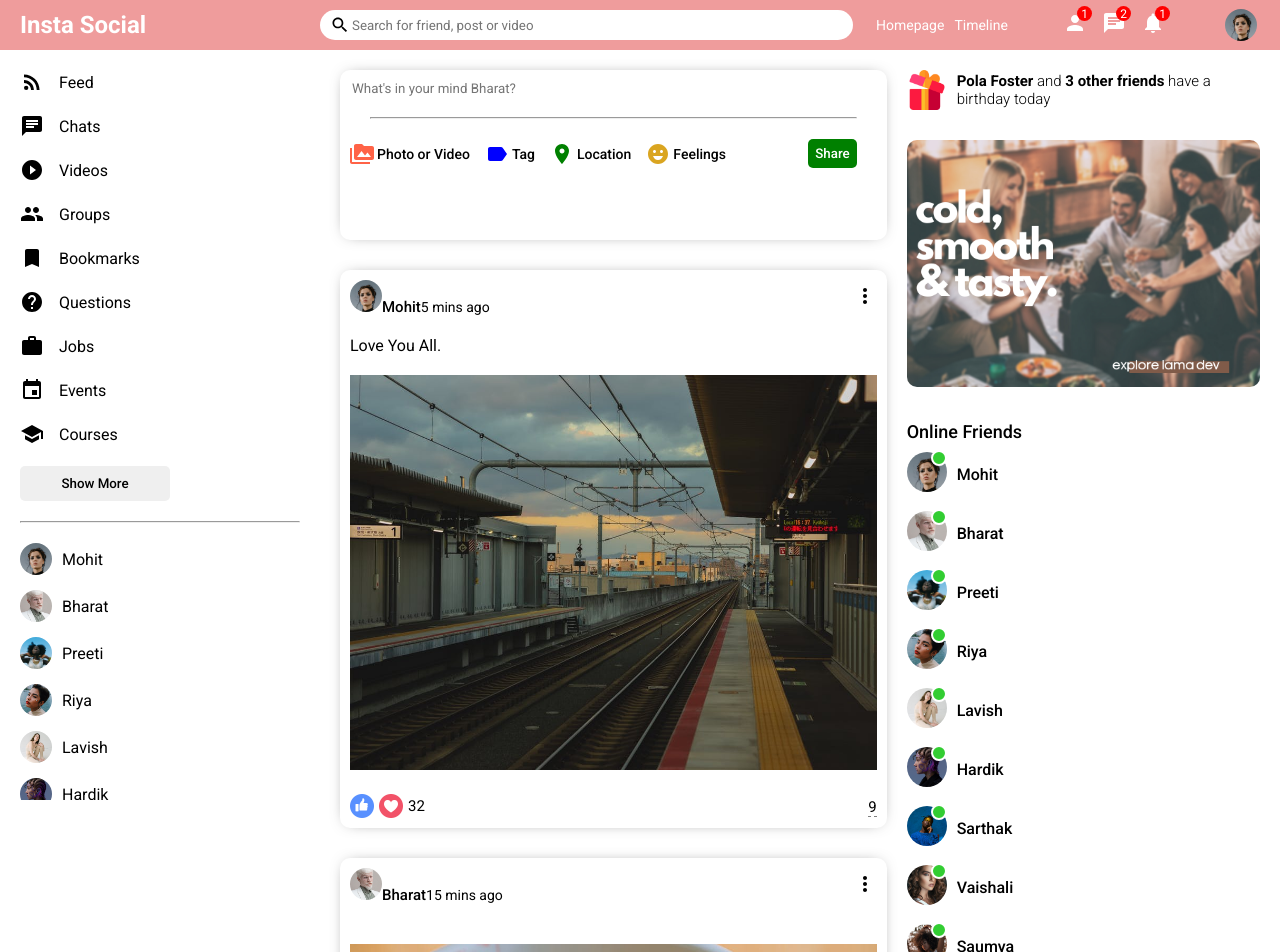
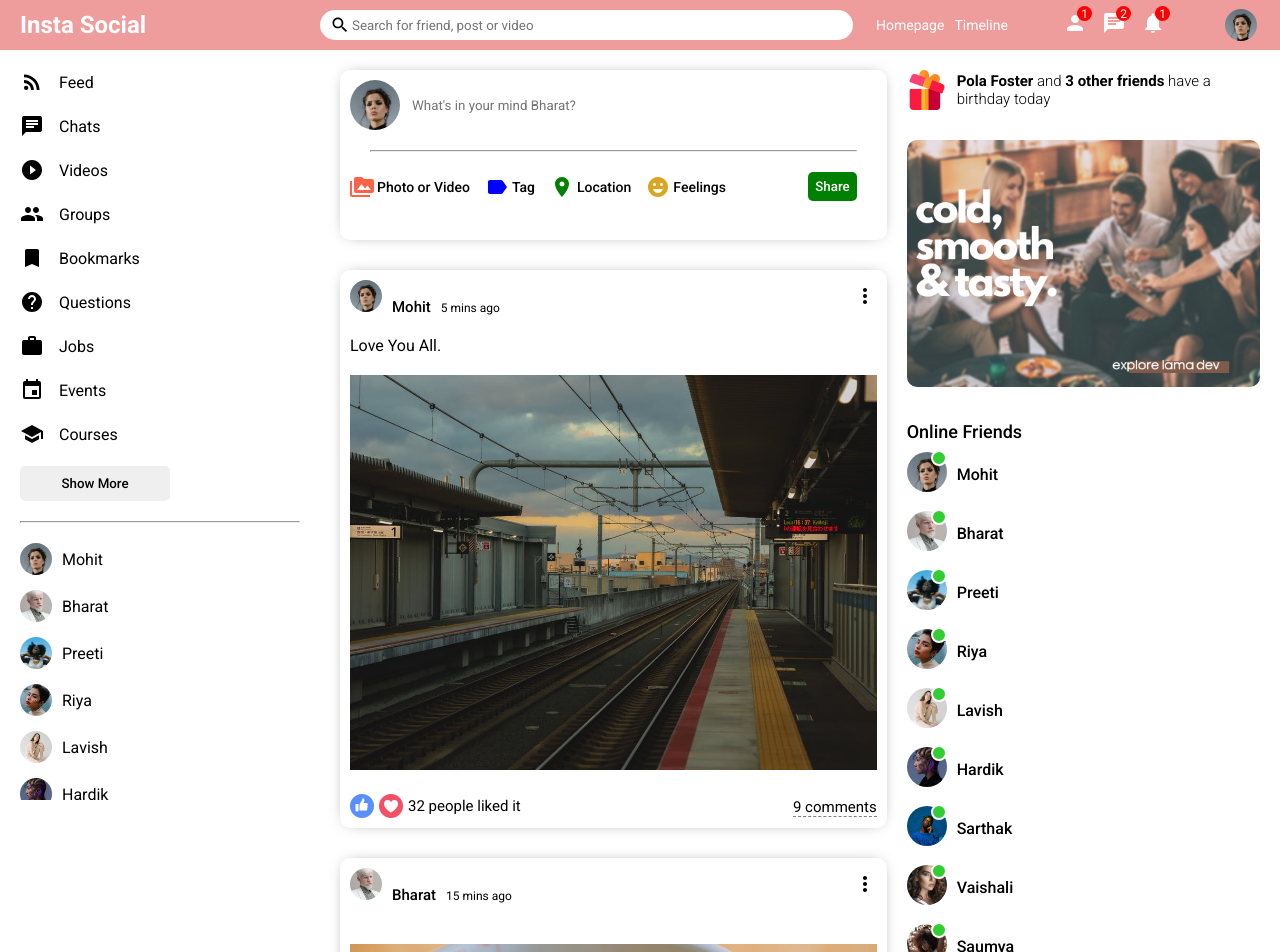
Before and after one commit to Mohit-9440/social-app, a React (Create React App) app: page / in a window 1280 px wide. Shown: the top 952 px of the page. Built offline with nearby package versions, Linux system fonts and the light colour scheme.

Commit message:
like functionality

```diff
--- a/src/components/post/Post.jsx
+++ b/src/components/post/Post.jsx
@@ -1,8 +1,16 @@
 import './post.css';
 import { MoreVert } from '@material-ui/icons';
 import { Users } from '../../dummyData';
+import { useState } from 'react';
 
 export default function Post({post}) {
+    const [like,setLike] = useState(post.like);
+    const[isLiked, setIsLiked] = useState(false);
+
+    const likeHandler = () => {
+        setLike(isLiked ? like-1 : like+1)
+        setIsLiked(!isLiked)
+    }
     return (
         <div className='post'>
             <div className="postWrapper">
@@ -28,12 +36,12 @@ export default function Post({post}) {
                 </div>
                 <div className='postBottom'>
                     <div className="postBottomLeft">
-                        <img className='likeIcon' src="assets/like.png" alt="" />
-                        <img className='likeIcon' src="assets/heart.png" alt="" />
-                        <span className="postLikeCounter">{post.like}</span>
+                        <img className='likeIcon' src="assets/like.png" onClick={likeHandler} alt="" />
+                        <img className='likeIcon' src="assets/heart.png" onClick={likeHandler} alt="" />
+                        <span className="postLikeCounter">{like} people liked it</span>
                     </div>
                     <div className="postBottomRight">
-                        <span className="postCommentText">{post.comment}</span>
+                        <span className="postCommentText">{post.comment} comments</span>
                     </div>
                 </div>
             </div>
--- a/src/components/post/post.css
+++ b/src/components/post/post.css
@@ -31,10 +31,10 @@
 .postUsername{
     font-size: 15px;
     font-weight: 500;
-    margin: 0;
+    margin: 0 10px;
 }
 .postDate{
-    font-size: 14px;
+    font-size: 12px;
 }
 .postCenter{
     margin: 20px 0;
--- a/src/components/share/Share.jsx
+++ b/src/components/share/Share.jsx
@@ -6,7 +6,7 @@ export default function Share() {
     <div className='share'>
         <div className="shareWrapper">
             <div className="shareTop">
-                {/* <img className="shareProfileImg" src="/assets/person/1.jpeg" alt="" /> */}
+                <img className="shareProfileImg" src="/assets/person/1.jpeg" alt="" />
                 <input
                  placeholder="What's in your mind Bharat?"
                  className="shareInput"
```
